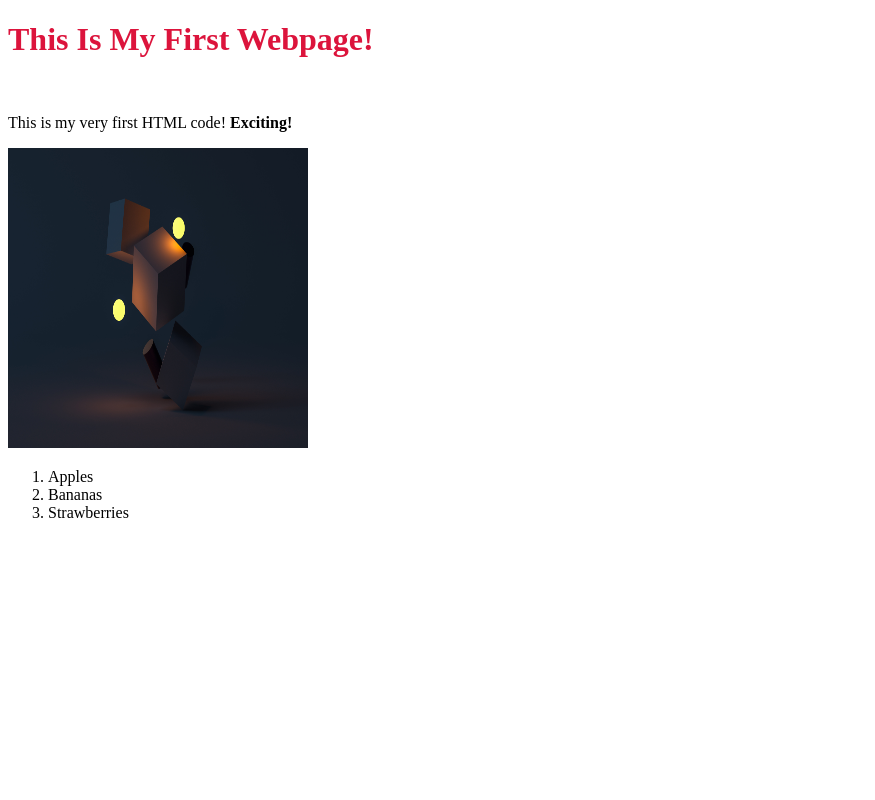
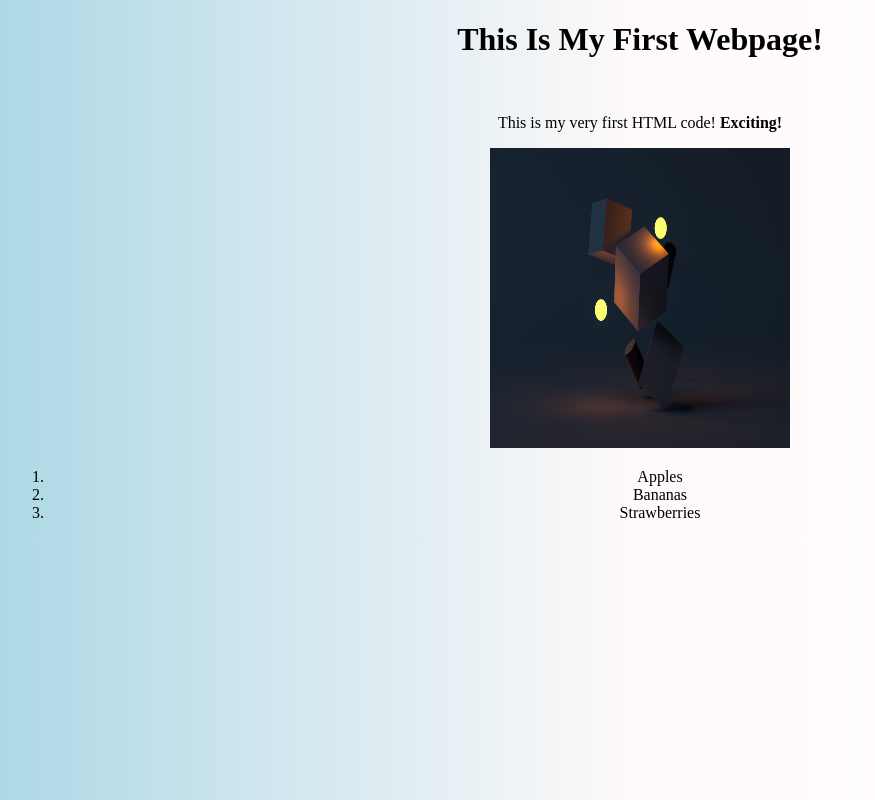
Before and after one commit to danielfossland/MyFirstWebpage, a plain HTML site: page index.html in a window 1280 px wide. Shown: the whole page, without its empty margins (0-875 px from the left). Drawn offline with Linux system fonts and the light colour scheme.

Commit message:
background color

```diff
--- a/style.css
+++ b/style.css
@@ -1 +1,8 @@
-.h1 {color: crimson;}
+.h1 {
+color: black;
+}
+
+body {
+text-align: center;
+background: linear-gradient(90deg, lightBlue, Snow, White);
+}
```
